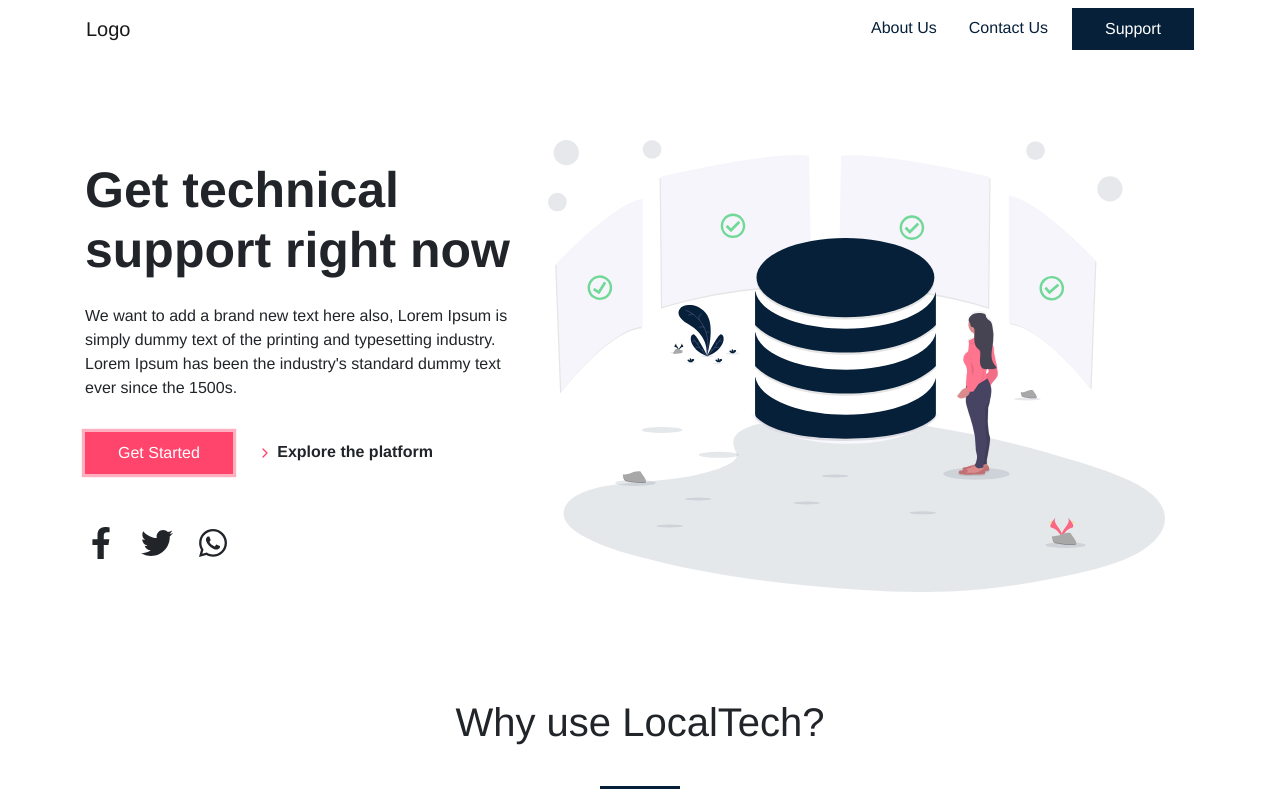
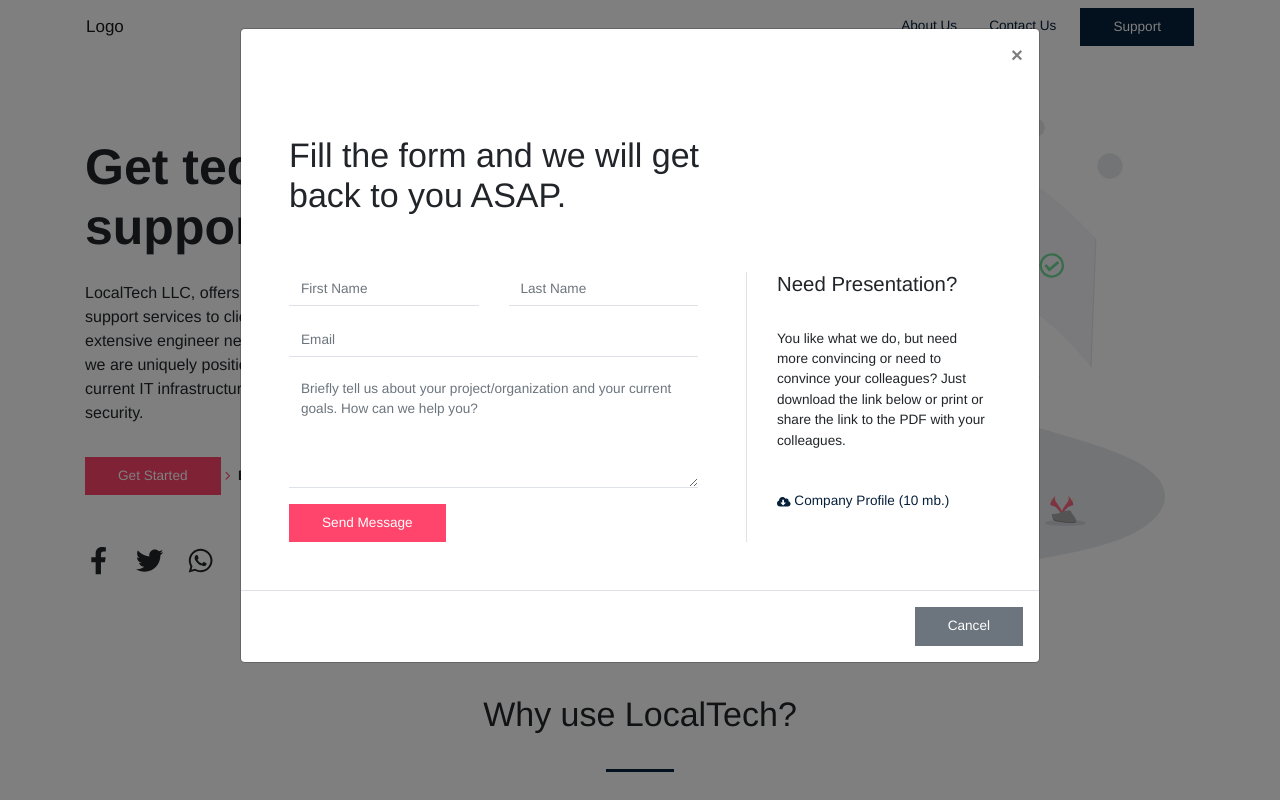
Before and after one commit to adeadedoja/localtech, a React (Create React App) app: page / in a window 1280 px wide. Both pictures are taken after a click on the button "Get Started". Shown: the top 800 px of the page. Built offline with nearby package versions, Linux system fonts and the light colour scheme; a web font is replaced by a local one.

Commit message:
master - Get started modal now sending message

```diff
--- a/package.json
+++ b/package.json
@@ -6,6 +6,7 @@
     "@babel/core": "^7.4.5",
     "@babel/preset-env": "^7.4.5",
     "bootstrap": "^4.3.1",
+    "emailjs-com": "^2.4.1",
     "node-sass": "^4.12.0",
     "react": "^16.8.6",
     "react-dom": "^16.8.6",
--- a/src/App.scss
+++ b/src/App.scss
@@ -2,7 +2,7 @@
 $text-color: #06203A !default;
 $danger: #FF456B !default;
 $primary: #06203A;
-$font-size-base: 1rem !default;
+$font-size-base: 0.85rem !default;
 $font-family-sans-serif:  "Jost", Helvetica, Arial, sans-serif !default;
 $font-family-base: $font-family-sans-serif !default;
 $text-color: #06203A !default;
@@ -25,3 +25,7 @@ $btn-border-radius-base: 0px;
   border-bottom: 3px solid $primary;
   margin: 1em auto 0;
 }
+
+.border-radius-white-2 {
+  border: #fff solid 3px;
+}
--- /dev/null
+++ b/src/components/Home/OnboardingModal.jsx
@@ -0,0 +1,79 @@
+import React, { useState } from 'react';
+import { Button, Modal, ModalHeader, ModalBody, ModalFooter , Col, Row, Form, FormGroup, Label, Input } from 'reactstrap';
+import {FaCloudDownloadAlt} from "react-icons/fa";
+import emailjs from 'emailjs-com';
+
+const OnboardingModal = (props) => {
+    const {
+        buttonLabel,
+        className
+    } = props;
+
+    const [modal, setModal] = useState(false);
+
+    const toggle = () => setModal(!modal);
+
+    const submit = () => {
+
+        emailjs.init('user_sq8K9NkzlZ5KKRlWTPaLi');
+        emailjs.sendForm('gmail','template_hwW2FeT9', '#myForm')
+            .then(function(response) {
+                console.log('SUCCESS!', response.status, response.text);
+            }, function(err) {
+                console.log('FAILED...', err);
+            });
+    }
+
+    return (
+        <div className="d-inline">
+            <Button color="danger" onClick={toggle}>{buttonLabel}</Button>
+            <Modal isOpen={modal} toggle={toggle} className={className} size="lg">
+                <ModalHeader toggle={toggle} className="border-0">&nbsp;</ModalHeader>
+                <ModalBody className="p-5">
+                   <div className="row">
+                       <div className="col-md-8">
+                           <h1 className="pb-5">Fill the form and we will get back to you ASAP.</h1>
+                       </div>
+                       <div className="col-md-4">&nbsp;</div>
+                       <div className="col-md-8">
+                           <Form className="pr-5 border-right" id="myForm">
+                               <FormGroup row>
+                                   <Col md={6}>
+                                       <Input type="text" className="border-top-0 border-right-0 border-left-0 rounded-0 border-bottom" name="first_name" id="firstName" placeholder="First Name" />
+                                   </Col>
+                                   <Col md={6}>
+                                       <Input type="text" className="border-top-0 border-right-0 border-left-0 rounded-0 border-bottom" name="last__name" id="lastName" placeholder="Last Name" />
+                                   </Col>
+                               </FormGroup>
+                               <FormGroup>
+                                   <Input type="email" name="email" placeholder="Email" className="border-top-0 border-right-0 border-left-0 rounded-0 border-bottom"/>
+                               </FormGroup>
+                               <FormGroup>
+                                   <Input type="textarea" rows="5" name="message" className="border-top-0 border-right-0 border-left-0 rounded-0 border-bottom" placeholder="Briefly tell us about your project/organization and your current goals. How can we help you?" />
+                               </FormGroup>
+                               <Button onClick={submit} className="btn btn-danger">Send Message</Button>
+                           </Form>
+                       </div>
+                       <div className="col-md-4 h-100">
+                           <div className="d-flex align-items-end">
+                               <div>
+                                   <h4>Need Presentation?</h4>
+                                   <p className="py-4">
+                                       You like what we do, but need more convincing or need to convince your colleagues? Just download the link below or print or share the link to the PDF with your colleagues.
+                                   </p>
+                                   <a href="/stuff"><FaCloudDownloadAlt/> Company Profile (10 mb.)</a>
+                               </div>
+                           </div>
+                       </div>
+                   </div>
+
+                </ModalBody>
+                <ModalFooter>
+                    <Button color="secondary" onClick={toggle}>Cancel</Button>
+                </ModalFooter>
+            </Modal>
+        </div>
+    );
+}
+
+export default OnboardingModal;
--- a/src/pages/Home/HomeHero.jsx
+++ b/src/pages/Home/HomeHero.jsx
@@ -3,6 +3,7 @@ import {Button} from "reactstrap";
 import landingImage from "../../assets/images/server.svg";
 import {FaFacebookF, FaTwitter, FaWhatsapp} from "react-icons/fa";
 import {FiChevronRight} from "react-icons/fi";
+import OnboardingModal from "../../components/Home/OnboardingModal";
 
 class HomeHero extends Component {
     render() {
@@ -14,10 +15,9 @@ class HomeHero extends Component {
                             <div>
                                 <h1>Get technical support right now</h1>
                                 <p className="py-3">
-                                    We want to add a brand new text here also, Lorem Ipsum is simply dummy text of the printing and typesetting industry.
-                                    Lorem Ipsum has been the industry's standard dummy text ever since the 1500s.
+                                    LocalTech LLC, offers comprehensive enterprise level IT support services to clients across all sectors. With an extensive engineer network and years of support experience, we are uniquely positioned to support and streamline your current IT infrastructure for optimal performance and security.
                                 </p>
-                                <Button color="danger" className="btn btn-danger rounded-0 mr-4">Get Started</Button>
+                                <OnboardingModal buttonLabel="Get Started" className="chill"/>
                                 <a><b><span className="text-danger"><FiChevronRight/></span> Explore the platform</b></a>
                             </div>
                             <div className="py-5">
```
Also changed, not shown: 1 other file (tests, documents, lock files or other folders).
